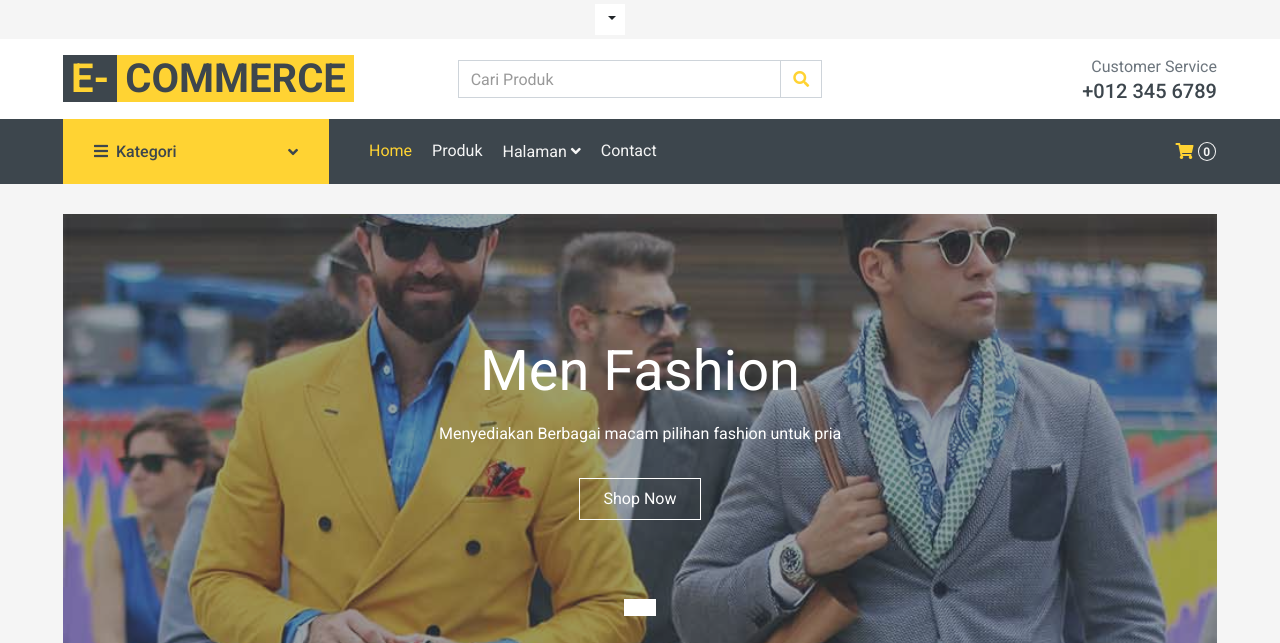
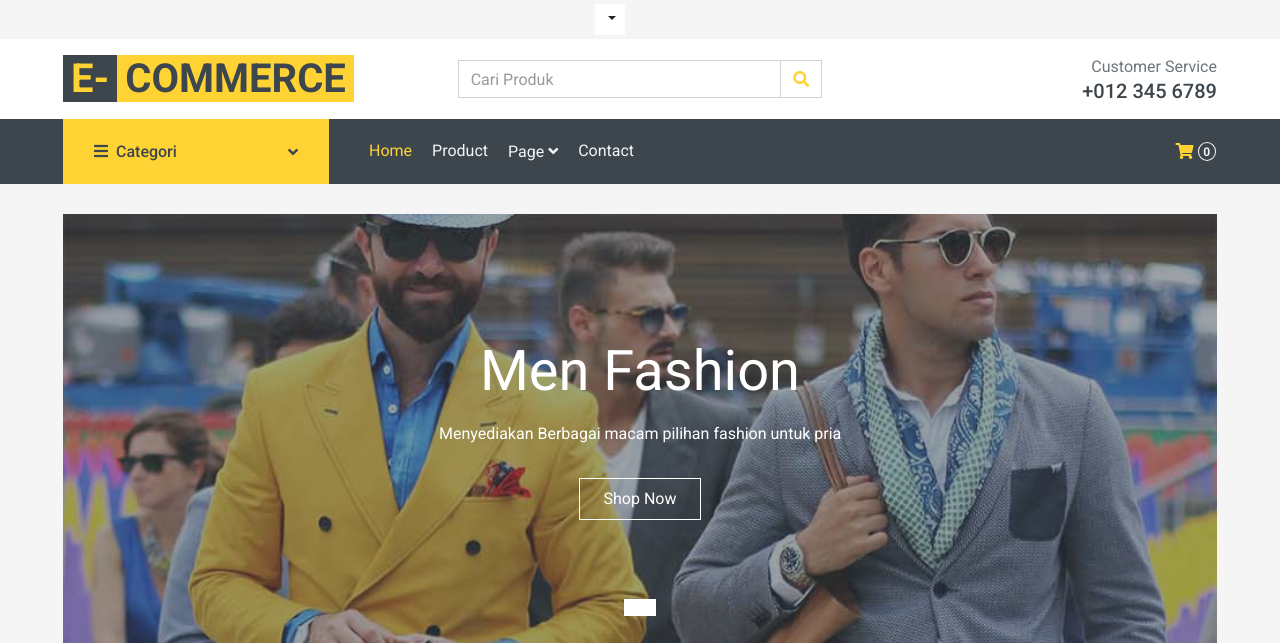
Before and after one commit to sahrulraiya23/K2-E-Commerce, a PHP site: page /index.php in a window 1280 px wide. Shown: the top 643 px of the page. Run offline with PHP 8.4, Linux system fonts and the light colour scheme; data that the repository does not hold is empty; some libraries are stand-ins or nearby versions.

Commit message:
Ganti text

```diff
--- a/header.php
+++ b/header.php
@@ -105,7 +105,7 @@ class header
                     <div class="col-lg-3 d-none d-lg-block">
                         <a class="btn d-flex align-items-center justify-content-between bg-primary w-100" data-toggle="collapse"
                             href="#navbar-vertical" style="height: 65px; padding: 0 30px;">
-                            <h6 class="text-dark m-0"><i class="fa fa-bars mr-2"></i>Kategori</h6>
+                            <h6 class="text-dark m-0"><i class="fa fa-bars mr-2"></i>Categori</h6>
                             <i class="fa fa-angle-down text-dark"></i>
                         </a>
                         <nav class="collapse position-absolute navbar navbar-vertical navbar-light align-items-start p-0 bg-light"
@@ -134,12 +134,12 @@ class header
                             <div class="collapse navbar-collapse justify-content-between" id="navbarCollapse">
                                 <div class="navbar-nav mr-auto py-0">
                                     <a href="index.php" class="nav-item nav-link active">Home</a>
-                                    <a href="shop.php" class="nav-item nav-link">Produk</a>
+                                    <a href="shop.php" class="nav-item nav-link">Product</a>
                                     <div class="nav-item dropdown">
-                                        <a href="#" class="nav-link dropdown-toggle" data-toggle="dropdown">Halaman <i
+                                        <a href="#" class="nav-link dropdown-toggle" data-toggle="dropdown">Page <i
                                                 class="fa fa-angle-down mt-1"></i></a>
                                         <div class="dropdown-menu bg-primary rounded-0 border-0 m-0">
-                                            <a href="cart.php" class="dropdown-item">Keranjang</a>
+                                            <a href="cart.php" class="dropdown-item">Cart</a>
                                             <a href="checkout.php" class="dropdown-item">Checkout</a>
                                         </div>
                                     </div>
```
